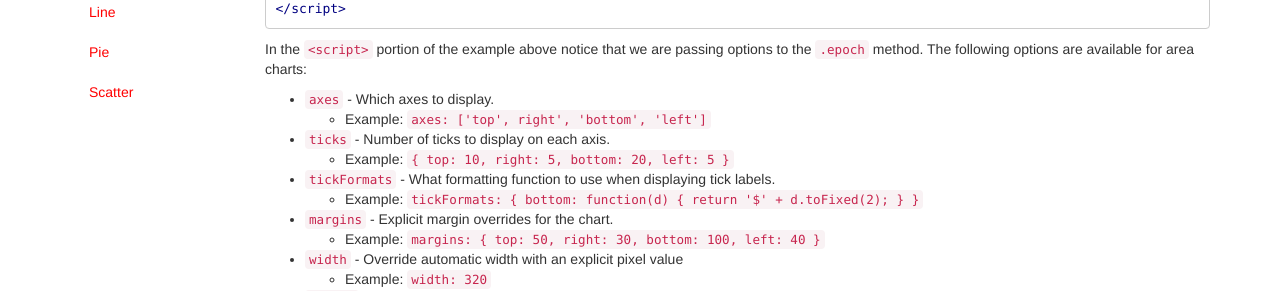
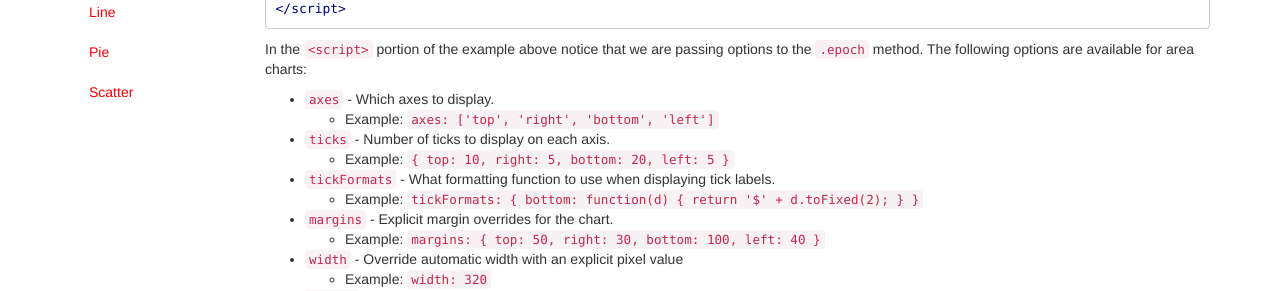
Before and after one commit to epochjs/epoch, a Jekyll site: the page built from basic/index.md, in a window 1280 px wide and 900 px high, scrolled down 1412 px. Shown: the part 148-439 px from the top of the window. Built offline with Jekyll 4.4.1, drawn with Linux system fonts in a browser that asks for light colours; Markdown is read by kramdown in place of the engine named in the settings; some of the changed text lies outside the part shown.

```diff
--- a/basic/index.md
+++ b/basic/index.md
@@ -85,7 +85,7 @@ In the `<script>` portion of the example above  notice that we are passing optio
 options are available for area charts:
 
 * `axes` - Which axes to display.
-  - Example: `axes: ['top', right', 'bottom', 'left']`
+  - Example: `axes: ['top', 'right', 'bottom', 'left']`
 * `ticks` - Number of ticks to display on each axis.
   - Example: `{ top: 10, right: 5, bottom: 20, left: 5 }`
 * `tickFormats` - What formatting function to use when displaying tick labels.
@@ -156,7 +156,7 @@ The bar chart also provides the option for vertcial rendering by setting the `or
 The following options are available for bar charts:
 
 * `axes` - Which axes to display.
-  - Example: `axes: ['top', right', 'bottom', 'left']`
+  - Example: `axes: ['top', 'right', 'bottom', 'left']`
 * `ticks` - Number of ticks to display on each axis.
   - Example: `{ top: 10, right: 5, bottom: 20, left: 5 }`
 * `tickFormats` - What formatting function to use when displaying tick labels.
@@ -212,7 +212,7 @@ Next let's take a look at how you would implement the chart with markup and scri
 The line charts supports the following options:
 
 * `axes` - Which axes to display.
-  - Example: `axes: ['top', right', 'bottom', 'left']`
+  - Example: `axes: ['top', 'right', 'bottom', 'left']`
 * `ticks` - Number of ticks to display on each axis.
   - Example: `{ top: 10, right: 5, bottom: 20, left: 5 }`
 * `tickFormats` - What formatting function to use when displaying tick labels.
@@ -314,7 +314,7 @@ Scatter plots accept the following optional parameters:
 * `margins` - Explicit margin overrides for the chart.
   - Example: `margins: { top: 50, right: 30, bottom: 100, left: 40 }`
 * `axes` - Which axes to display.
-  - Example: `axes: ['top', right', 'bottom', 'left']`
+  - Example: `axes: ['top', 'right', 'bottom', 'left']`
 * `ticks` - Number of ticks to display on each axis.
   - Example: `{ top: 10, right: 5, bottom: 20, left: 5 }`
 * `tickFormats` - What formatting function to use when displaying tick labels.
```
Also changed, not shown: real-time/index.md (+4 -4 lines).
